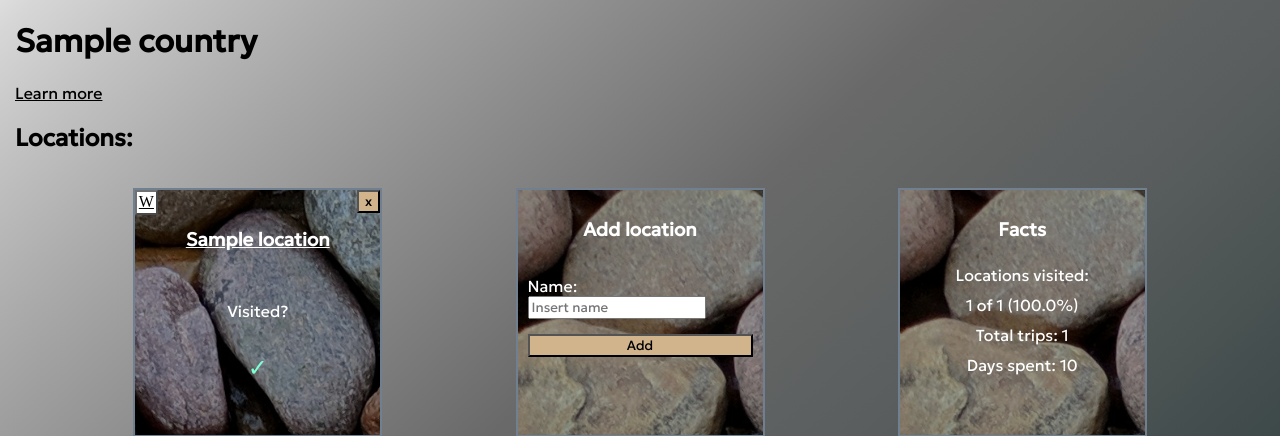
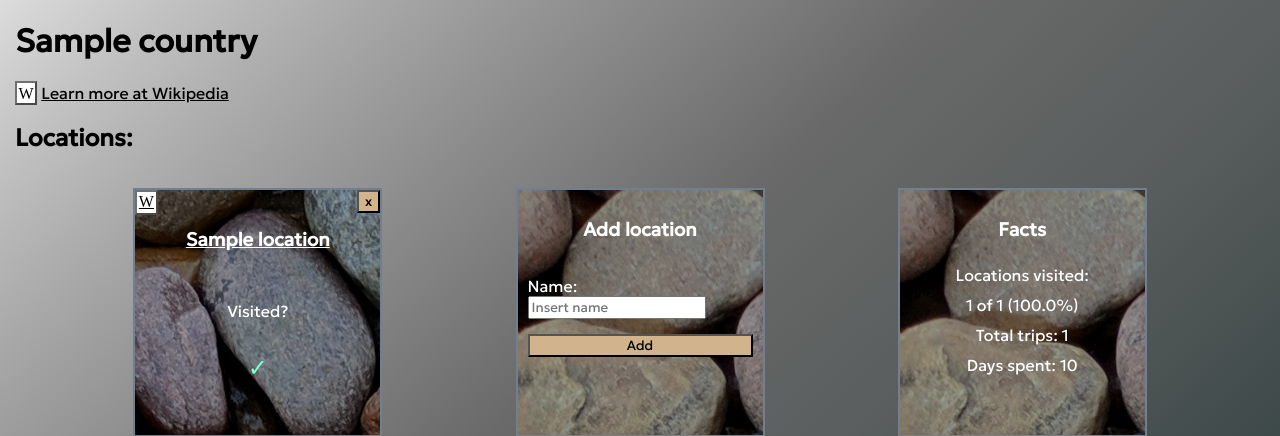
Before and after one commit to mr-mckenzie/Gravel-Travel, a Flask app: page /countries/1 in a window 1280 px wide. Shown: the part 102-538 px from the top of the page. Run offline with Flask 3, Linux system fonts and the light colour scheme; a database or web service that is not in the repository returns one stand-in record (values such as "Sample title"); some libraries are stand-ins or nearby versions.

Commit message:
updated Wikipedia links

```diff
--- a/templates/countries/single_country.jinja
+++ b/templates/countries/single_country.jinja
@@ -3,7 +3,7 @@
 {% block content %}
 <h1>{{input_country.name}}</h1>
 
-<p><a class="black_anchor" href="https://en.wikipedia.org/wiki/{{input_country.name}}" target="_blank" title="Learn more about {{input_country.name}} at Wikipedia">Learn more</a> </p>
+<aside><span class="wiki_span">W</span> <a class="black_anchor" href="https://en.wikipedia.org/wiki/{{input_country.name}}" target="_blank" title="Learn more about {{input_country.name}} at Wikipedia">Learn more at Wikipedia</a> </aside>
 
 <h2>Locations:</h2>
 
--- a/templates/locations/single_location.jinja
+++ b/templates/locations/single_location.jinja
@@ -3,7 +3,7 @@
 {% block content %}
 <h1>{{input_location.name}}, <span class="country_span"><a class="black_anchor" href="/countries/{{input_location.country.id}}">{{input_location.country.name}}</a></span></h1>
 
-<p><span class="wiki_span">W</span> <a class="black_anchor" href="https://en.wikipedia.org/wiki/{{input_location.name}}" target="_blank"title="Learn more about {{input_location.name}} at Wikipedia">Learn more at Wikipedia</a> </p>
+<aside><span class="wiki_span">W</span> <a class="black_anchor" href="https://en.wikipedia.org/wiki/{{input_location.name}}" target="_blank"title="Learn more about {{input_location.name}} at Wikipedia">Learn more at Wikipedia</a> </aside>
 
 
 <h2> Trips:</h2>
```
